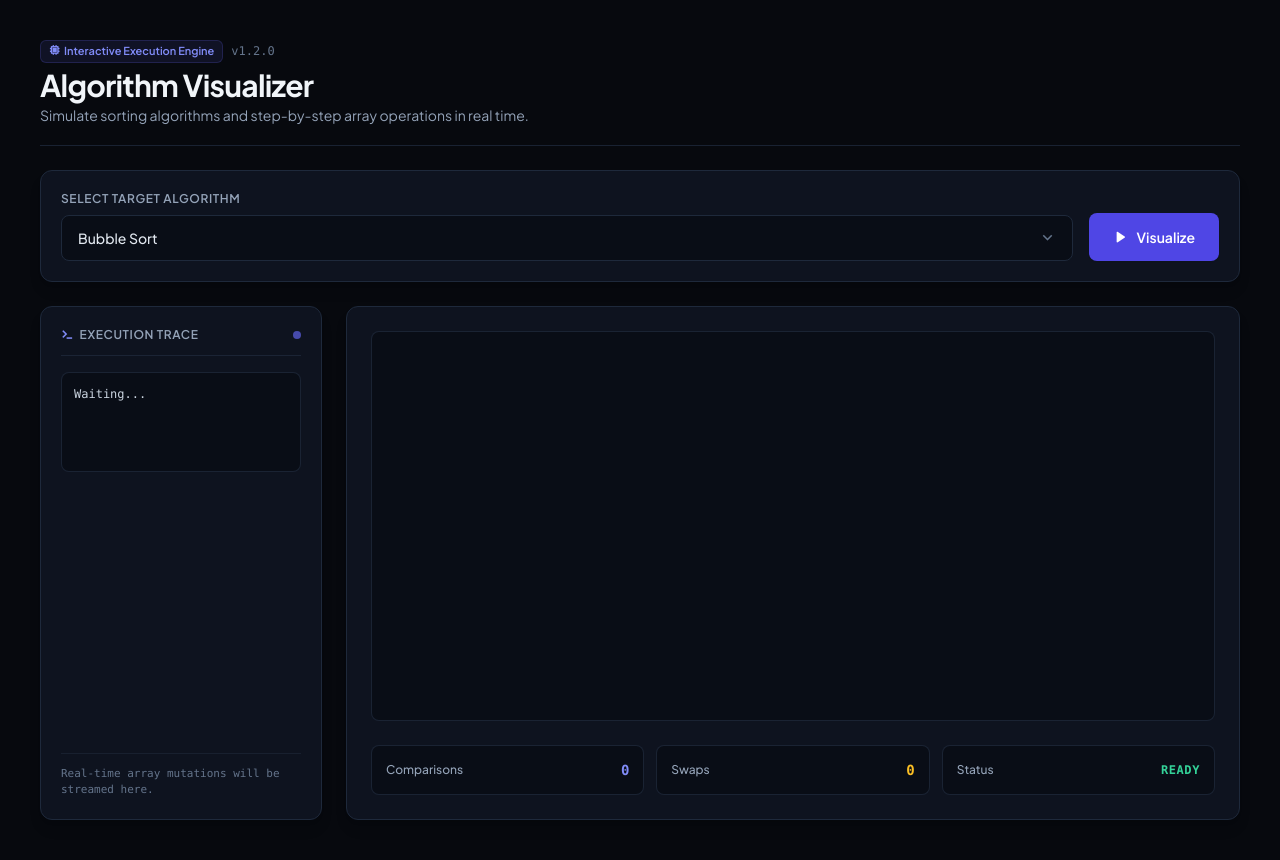
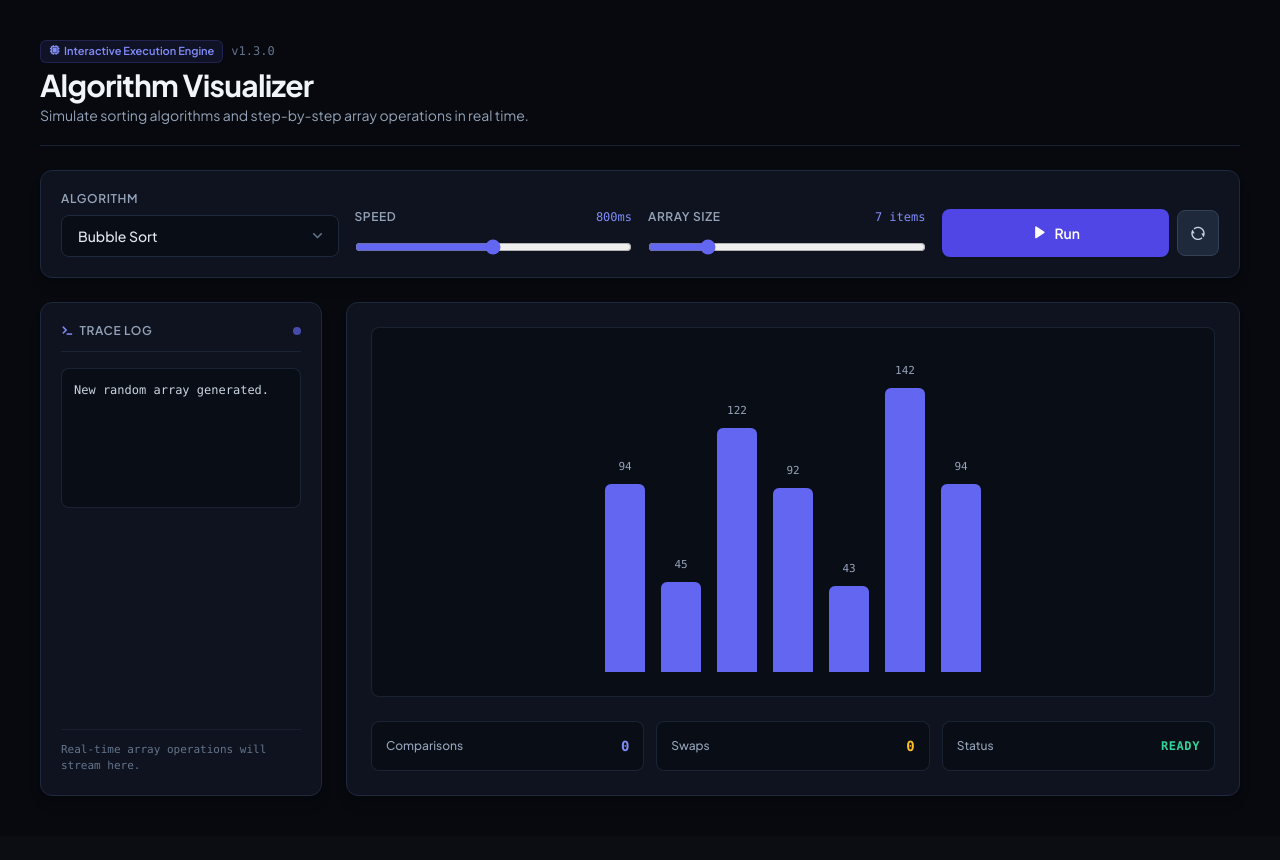
Before and after one commit to Mehedi-764/campuscoder-ai, a Django app: page /visualizer/ in a window 1280 px wide. After the commit the page ends 796 px from the top, so only its background shows below. Run offline with Django 5.2, Linux system fonts and the light colour scheme; some libraries are stand-ins or nearby versions.

Commit message:
Update visualizer.html

```diff
--- a/templates/users/visualizer.html
+++ b/templates/users/visualizer.html
@@ -31,7 +31,7 @@
         <span class="inline-flex items-center px-2 py-0.5 rounded-md text-[11px] font-semibold bg-indigo-500/10 text-indigo-400 border border-indigo-500/20">
           <i class="ri-cpu-line mr-1"></i> Interactive Execution Engine
         </span>
-        <span class="text-xs text-slate-500 font-mono">v1.2.0</span>
+        <span class="text-xs text-slate-500 font-mono">v1.3.0</span>
       </div>
       <h1 class="text-2xl sm:text-3xl font-bold text-slate-100 tracking-tight">
         Algorithm Visualizer
@@ -42,32 +42,69 @@
     </div>
   </div>
 
-  <!-- CONTROL PANEL -->
-  <div class="bg-[#0e131f] border border-slate-800 rounded-xl p-5 shadow-lg">
-    <div class="flex flex-col sm:flex-row items-stretch sm:items-end gap-4">
-      <div class="flex-1">
+  <!-- INTERACTIVE CONTROL TOOLBAR -->
+  <div class="bg-[#0e131f] border border-slate-800 rounded-xl p-5 shadow-lg space-y-4">
+    <div class="grid grid-cols-1 md:grid-cols-4 gap-4 items-end">
+
+      <!-- Algorithm Selector -->
+      <div>
         <label class="block text-xs font-semibold text-slate-400 uppercase tracking-wider mb-2">
-          Select Target Algorithm
+          Algorithm
         </label>
         <div class="relative">
           <select id="algorithm"
-            class="w-full px-4 py-3 bg-[#090d16] border border-slate-800 rounded-lg text-sm font-medium text-slate-200 focus:outline-none focus:border-indigo-500 focus:ring-1 focus:ring-indigo-500 transition appearance-none cursor-pointer">
+            class="w-full px-4 py-2.5 bg-[#090d16] border border-slate-800 rounded-lg text-sm font-medium text-slate-200 focus:outline-none focus:border-indigo-500 focus:ring-1 focus:ring-indigo-500 transition appearance-none cursor-pointer">
             <option>Bubble Sort</option>
             <option>Selection Sort</option>
             <option>Binary Search</option>
             <option>Merge Sort</option>
           </select>
-          <div class="absolute right-4 top-1/2 -translate-y-1/2 pointer-events-none text-slate-500">
+          <div class="absolute right-3 top-1/2 -translate-y-1/2 pointer-events-none text-slate-500">
             <i class="ri-arrow-down-s-line text-lg"></i>
           </div>
         </div>
       </div>
 
-      <button onclick="visualize()"
-        class="bg-indigo-600 hover:bg-indigo-500 text-white font-semibold px-6 py-3 rounded-lg text-sm shadow-sm hover:shadow-indigo-500/20 active:scale-[0.98] transition duration-150 flex items-center justify-center gap-2 shrink-0">
-        <i class="ri-play-fill text-base"></i>
-        <span>Visualize</span>
-      </button>
+      <!-- Speed Slider -->
+      <div>
+        <div class="flex justify-between items-center mb-2">
+          <label class="text-xs font-semibold text-slate-400 uppercase tracking-wider">
+            Speed
+          </label>
+          <span id="speedValue" class="text-xs font-mono text-indigo-400">800ms</span>
+        </div>
+        <input type="range" id="speedSlider" min="100" max="1500" value="800" step="100"
+          oninput="document.getElementById('speedValue').innerText = this.value + 'ms'"
+          class="w-full accent-indigo-500 bg-slate-800 rounded-lg h-2 cursor-pointer">
+      </div>
+
+      <!-- Array Size Control -->
+      <div>
+        <div class="flex justify-between items-center mb-2">
+          <label class="text-xs font-semibold text-slate-400 uppercase tracking-wider">
+            Array Size
+          </label>
+          <span id="sizeValue" class="text-xs font-mono text-indigo-400">7 items</span>
+        </div>
+        <input type="range" id="sizeSlider" min="5" max="15" value="7"
+          oninput="document.getElementById('sizeValue').innerText = this.value + ' items'"
+          class="w-full accent-indigo-500 bg-slate-800 rounded-lg h-2 cursor-pointer">
+      </div>
+
+      <!-- Action Buttons -->
+      <div class="flex items-center gap-2">
+        <button onclick="visualize()"
+          class="flex-1 bg-indigo-600 hover:bg-indigo-500 text-white font-semibold py-2.5 px-4 rounded-lg text-sm shadow-sm hover:shadow-indigo-500/20 active:scale-[0.98] transition duration-150 flex items-center justify-center gap-1.5">
+          <i class="ri-play-fill text-lg"></i>
+          <span>Run</span>
+        </button>
+
+        <button type="button" onclick="generateNewArray()" title="Generate Random Array"
+          class="bg-slate-800 hover:bg-slate-700 text-slate-300 border border-slate-700 py-2.5 px-3 rounded-lg text-sm active:scale-[0.98] transition duration-150">
+          <i class="ri-refresh-line text-base"></i>
+        </button>
+      </div>
+
     </div>
   </div>
 
@@ -79,18 +116,18 @@
       <div>
         <div class="flex items-center justify-between border-b border-slate-800/80 pb-3 mb-4">
           <h2 class="text-xs font-semibold text-slate-400 uppercase tracking-wider flex items-center gap-1.5">
-            <i class="ri-terminal-line text-indigo-400"></i> Execution Trace
+            <i class="ri-terminal-line text-indigo-400"></i> Trace Log
           </h2>
           <span class="w-2 h-2 rounded-full bg-indigo-500 animate-pulse"></span>
         </div>
 
-        <div id="stepInfo" class="text-xs text-slate-300 font-mono bg-[#090d16] border border-slate-800/80 rounded-lg p-3 min-h-[100px] leading-relaxed">
-          Waiting...
+        <div id="stepInfo" class="text-xs text-slate-300 font-mono bg-[#090d16] border border-slate-800/80 rounded-lg p-3 min-h-[140px] max-h-[220px] overflow-y-auto leading-relaxed">
+          Waiting for execution...
         </div>
       </div>
 
       <div class="mt-4 pt-3 border-t border-slate-800/60">
-        <p class="text-[11px] text-slate-500 font-mono">Real-time array mutations will be streamed here.</p>
+        <p class="text-[11px] text-slate-500 font-mono">Real-time array operations will stream here.</p>
       </div>
     </div>
 
@@ -100,11 +137,11 @@
       <!-- Visual Display Area -->
       <div class="bg-[#090d16] border border-slate-800/80 rounded-lg p-6 mb-6">
         <div id="visualArea"
-          class="h-[340px] flex items-end justify-center gap-3 sm:gap-4 overflow-x-auto">
+          class="h-[320px] flex items-end justify-center gap-3 sm:gap-4 overflow-x-auto">
         </div>
       </div>
 
-      <!-- Live Counters -->
+      <!-- Live Indicators & Stats -->
       <div class="grid grid-cols-1 sm:grid-cols-3 gap-3 text-xs">
 
         <div class="bg-[#090d16] border border-slate-800/80 p-3.5 rounded-lg flex items-center justify-between">
@@ -130,39 +167,65 @@
 
 </div>
 
-<!-- JavaScript execution (Logic 100% Unchanged) -->
+<!-- JavaScript execution -->
 <script>
+let currentArr = [50, 120, 80, 150, 60, 100, 40];
+
+function generateNewArray() {
+  const size = parseInt(document.getElementById("sizeSlider").value) || 7;
+  currentArr = Array.from({length: size}, () => Math.floor(Math.random() * 120) + 30);
+
+  let visualArea = document.getElementById("visualArea");
+  visualArea.innerHTML = "";
+
+  currentArr.forEach((val) => {
+    let div = document.createElement("div");
+    div.className = "flex flex-col items-center group";
+    div.innerHTML = `
+      <div class="text-[11px] font-mono text-slate-400 mb-2">${val}</div>
+      <div class="bg-indigo-500 w-8 sm:w-10 rounded-t-md transition-all duration-200 hover:bg-indigo-400"
+      style="height:${val * 2}px"></div>
+    `;
+    visualArea.appendChild(div);
+  });
+
+  document.getElementById("stepInfo").innerText = "New random array generated.";
+  document.getElementById("status").innerText = "Ready";
+  document.getElementById("comparison").innerText = "0";
+  document.getElementById("swaps").innerText = "0";
+}
+
 async function visualize(){
 
-  let arr=[50,120,80,150,60,100,40];
+  let arr = [...currentArr];
+  let visualArea = document.getElementById("visualArea");
+  let comparison = 0;
+  let swaps = 0;
 
-  let visualArea=document.getElementById("visualArea");
-  let comparison=0;
-  let swaps=0;
+  document.getElementById("status").innerText = "Running";
 
-  document.getElementById("status").innerText="Running";
-
-  function sleep(ms){
-    return new Promise(res=>setTimeout(res,ms));
+  function sleep(){
+    let delay = parseInt(document.getElementById("speedSlider").value) || 800;
+    return new Promise(res => setTimeout(res, delay));
   }
 
   function renderBars(array, active=[]){
 
-    visualArea.innerHTML="";
+    visualArea.innerHTML = "";
 
-    array.forEach((val,i)=>{
+    array.forEach((val, i) => {
 
       let color = active.includes(i)
-        ? "bg-rose-500 shadow-[0_0_12px_rgba(244,63,94,0.4)]"
+        ? "bg-rose-500 shadow-[0_0_12px_rgba(244,63,94,0.4)] scale-105"
         : "bg-indigo-500";
 
-      let div=document.createElement("div");
-      div.className="flex flex-col items-center group";
+      let div = document.createElement("div");
+      div.className = "flex flex-col items-center group transition-transform duration-150";
 
-      div.innerHTML=`
-        <div class="text-[11px] font-mono text-slate-400 mb-2">${val}</div>
+      div.innerHTML = `
+        <div class="text-[11px] font-mono ${active.includes(i) ? 'text-rose-400 font-bold' : 'text-slate-400'} mb-2">${val}</div>
         <div class="${color} w-8 sm:w-10 rounded-t-md transition-all duration-200"
-        style="height:${val*2}px"></div>
+        style="height:${val * 2}px"></div>
       `;
 
       visualArea.appendChild(div);
@@ -173,47 +236,50 @@ async function visualize(){
 
   renderBars(arr);
 
-  for(let i=0;i<arr.length;i++){
+  for(let i = 0; i < arr.length; i++){
 
-    for(let j=0;j<arr.length-i-1;j++){
+    for(let j = 0; j < arr.length - i - 1; j++){
 
       comparison++;
-      document.getElementById("comparison").innerText=comparison;
+      document.getElementById("comparison").innerText = comparison;
 
       // STEP 1: highlight compare
-      renderBars(arr,[j,j+1]);
+      renderBars(arr, [j, j+1]);
 
-      document.getElementById("stepInfo").innerHTML=
-        `Comparing <span class="text-rose-400 font-bold">${arr[j]}</span> and <span class="text-rose-400 font-bold">${arr[j+1]}</span>`;
+      let logText = `Comparing <span class="text-rose-400 font-bold">${arr[j]}</span> and <span class="text-rose-400 font-bold">${arr[j+1]}</span>`;
+      document.getElementById("stepInfo").innerHTML = logText;
 
-      await sleep(800);
+      await sleep();
 
       // STEP 2: swap if needed
       if(arr[j] > arr[j+1]){
 
         swaps++;
-        document.getElementById("swaps").innerText=swaps;
+        document.getElementById("swaps").innerText = swaps;
 
-        [arr[j],arr[j+1]]=[arr[j+1],arr[j]];
+        [arr[j], arr[j+1]] = [arr[j+1], arr[j]];
 
-        renderBars(arr,[j,j+1]);
+        renderBars(arr, [j, j+1]);
 
-        await sleep(800);
+        await sleep();
 
       }
 
       // STEP 3: reset view
       renderBars(arr);
 
-      await sleep(300);
+      await sleep();
 
     }
 
   }
 
-  document.getElementById("status").innerText="Completed";
+  document.getElementById("status").innerText = "Completed";
+  document.getElementById("stepInfo").innerHTML = `<span class="text-emerald-400 font-bold">Sorting Completed Successfully!</span>`;
+}
 
-}
+// Initial display load
+generateNewArray();
 </script>
 
 </body>
```
